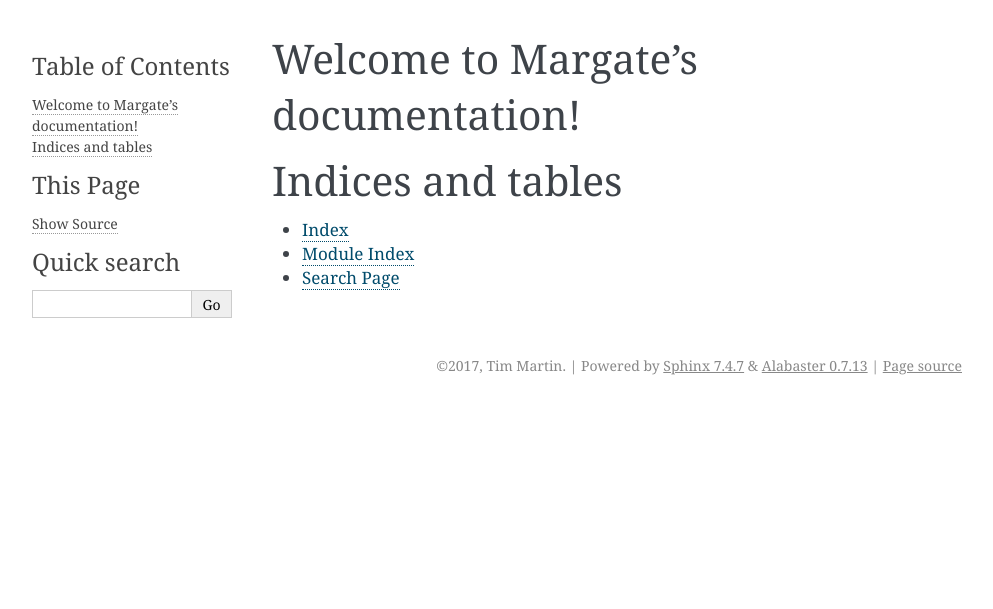
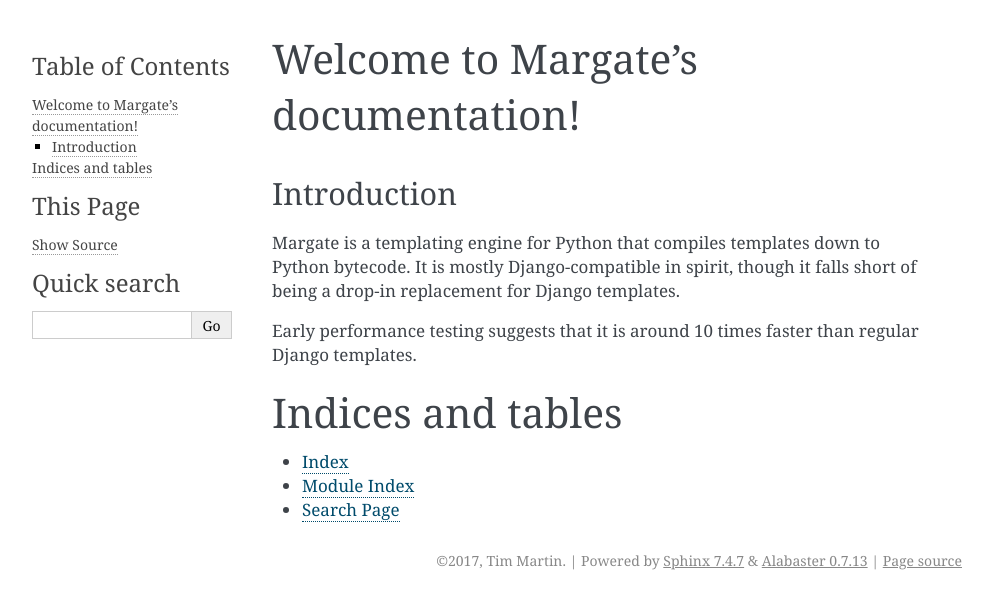
Before and after one commit to timmartin/margate, a Sphinx documentation site: the page built from docs/index.rst, in a window 1280 px wide. Shown: the top 609 px of the page, without its empty margins (148-1141 px from the left). Built offline with Sphinx 7.4.7, drawn with Linux system fonts in a browser that asks for light colours.

Commit message:
Added basic intro text to the documentation

```diff
--- a/docs/index.rst
+++ b/docs/index.rst
@@ -10,6 +6,15 @@ Welcome to Margate's documentation!
    :maxdepth: 2
    :caption: Contents:
 
+Introduction
+------------
+
+Margate is a templating engine for Python that compiles templates down
+to Python bytecode. It is mostly Django-compatible in spirit, though
+it falls short of being a drop-in replacement for Django templates.
+
+Early performance testing suggests that it is around 10 times faster
+than regular Django templates.
 
 
 Indices and tables
```
Also changed, not shown: other parts of docs/index.rst (+0 -4 lines).
